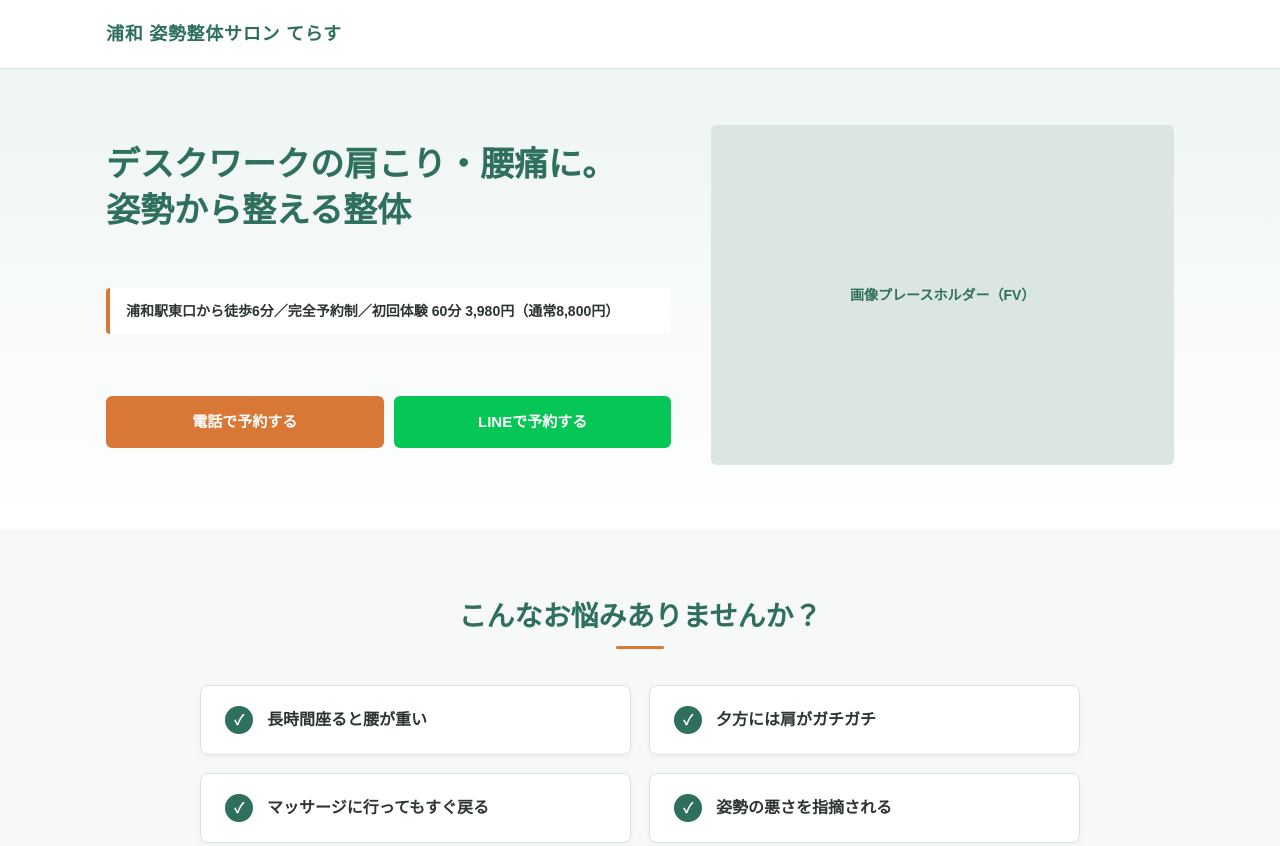
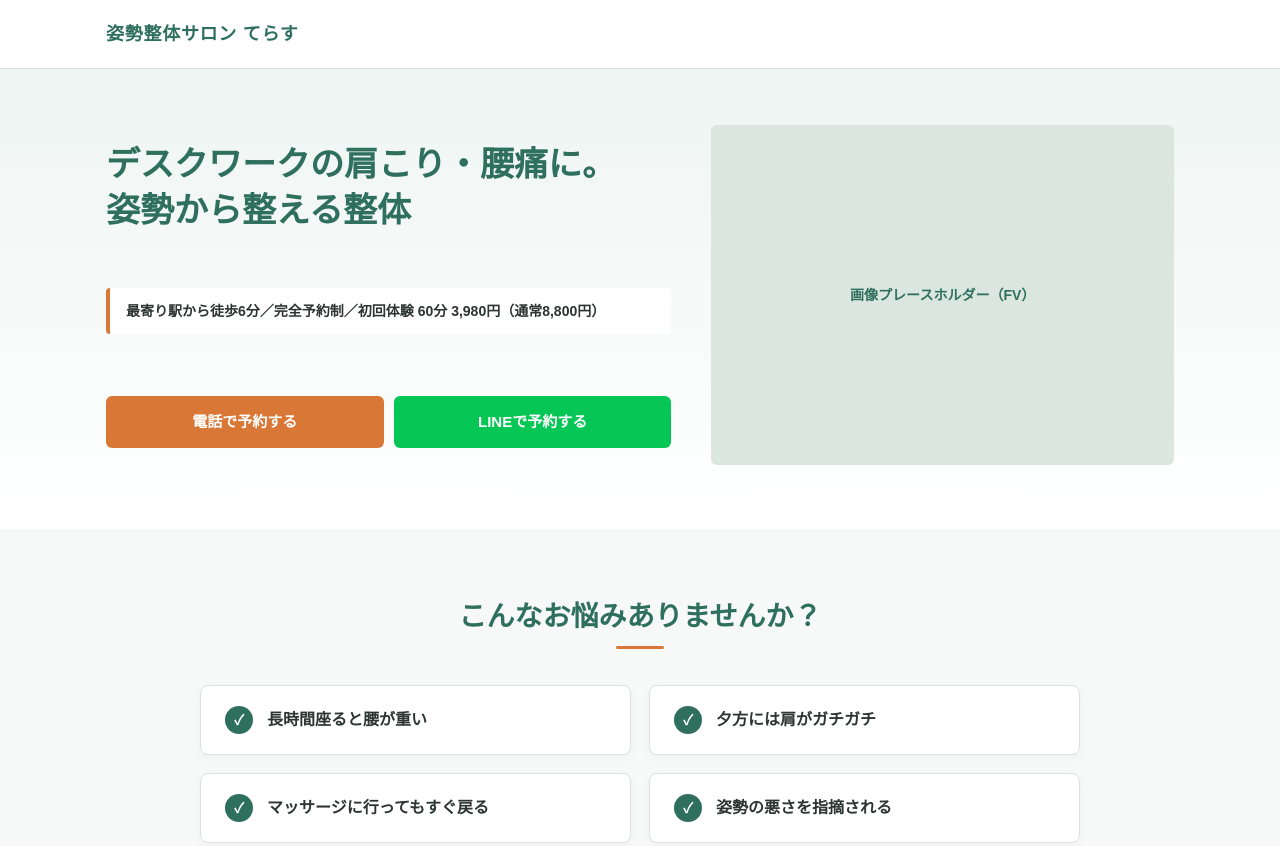
Before and after one commit to machi-lp/trial-lp, a plain HTML site: page index.html in a window 1280 px wide. Shown: the top 846 px of the page. Drawn offline with Linux system fonts and the light colour scheme.

Commit message:
Add files via upload

```diff
--- a/index.html
+++ b/index.html
@@ -3,7 +3,7 @@
 <head>
   <meta charset="UTF-8">
   <meta name="viewport" content="width=device-width, initial-scale=1.0">
-  <title>浦和 姿勢整体サロン てらす｜デスクワークの肩こり・腰痛に</title>
+  <title>姿勢整体サロン てらす｜デスクワークの肩こり・腰痛に</title>
   <link rel="stylesheet" href="style.css">
 </head>
 <body>
@@ -11,7 +11,7 @@
   <!-- ヘッダー -->
   <header class="header">
     <div class="container header-inner">
-      <div class="header-logo">浦和 姿勢整体サロン てらす</div>
+      <div class="header-logo">姿勢整体サロン てらす</div>
     </div>
   </header>
 
@@ -19,7 +19,7 @@
     <!-- FV（ファーストビュー） -->
     <section class="hero" id="fv">
       <div class="container">
-        <p class="hero-sub"><span class="nowrap">浦和駅東口から徒歩6分</span>／<span class="nowrap">完全予約制</span>／<span class="nowrap">初回体験 60分 3,980円</span><span class="nowrap">（通常8,800円）</span></p>
+        <p class="hero-sub"><span class="nowrap">最寄り駅から徒歩6分</span>／<span class="nowrap">完全予約制</span>／<span class="nowrap">初回体験 60分 3,980円</span><span class="nowrap">（通常8,800円）</span></p>
         <h1 class="hero-title"><span class="nowrap">デスクワークの</span><span class="nowrap">肩こり・腰痛に。</span><br><span class="nowrap">姿勢から整える整体</span></h1>
         <div class="placeholder hero-image" aria-label="施術イメージ">画像プレースホルダー（FV）</div>
         <div class="cta-group">
@@ -255,11 +255,11 @@
           <dl class="shop-info">
             <div class="shop-info-row">
               <dt>店舗名</dt>
-              <dd>浦和 姿勢整体サロン てらす</dd>
+              <dd>姿勢整体サロン てらす</dd>
             </div>
             <div class="shop-info-row">
               <dt>住所</dt>
-              <dd>埼玉県さいたま市浦和区<span class="nowrap">（浦和駅東口から徒歩6分）</span></dd>
+              <dd>○○市○○区○○ 1-2-3<span class="nowrap">（最寄り駅から徒歩6分）</span></dd>
             </div>
             <div class="shop-info-row">
               <dt>営業時間</dt>
@@ -285,7 +285,7 @@
   <!-- フッター -->
   <footer class="footer">
     <div class="container">
-      <p class="footer-copy">&copy; 浦和 姿勢整体サロン てらす</p>
+      <p class="footer-copy">&copy; 姿勢整体サロン てらす</p>
     </div>
   </footer>
 
```
